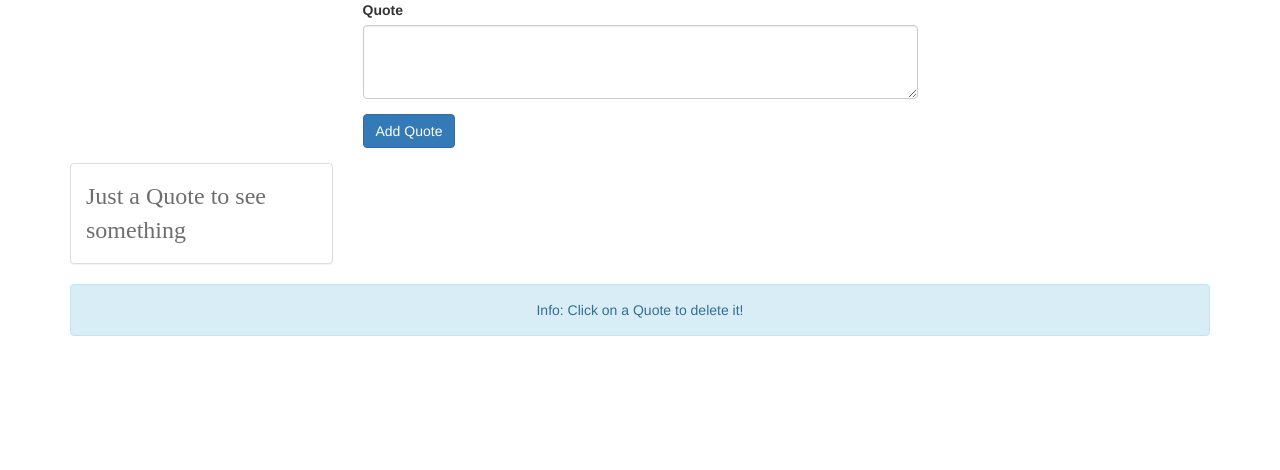
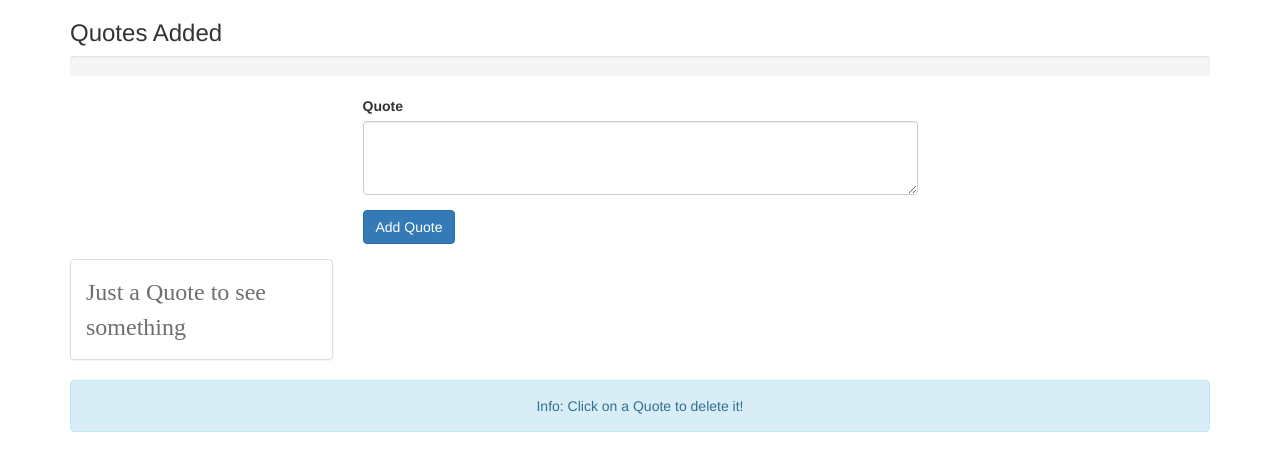
Before and after one commit to Sean0628/quote_app, a Vue app: page / in a window 1280 px wide. Shown: the top 470 px of the page. Built offline with nearby package versions, Linux system fonts and the light colour scheme; a web font is replaced by a local one.

Commit message:
add header component

```diff
--- a/src/App.vue
+++ b/src/App.vue
@@ -1,7 +1,8 @@
 <template>
   <div class="container">
+    <app-header></app-header>
     <app-new-quote @quoteAdded='newQuote'></app-new-quote>
-    <app-quote-grid :quotes='quotes'></app-quote-grid>
+    <app-quote-grid :quotes='quotes' @quoteDeleted='deleteQuote'></app-quote-grid>
     <div class="row">
       <div class="col-sm-12 text-center">
         <div class="alert alert-info">Info: Click on a Quote to delete it!</div>
@@ -13,6 +14,7 @@
 <script>
   import QuoteGrid from './components/QuoteGrid.vue';
   import NewQuote from './components/NewQuote.vue';
+  import Header from './components/Header.vue';
 
   export default {
     data: function() {
@@ -26,11 +28,15 @@
     methods: {
       newQuote(quote) {
         this.quotes.push(quote);
+      },
+      deleteQuote(index) {
+        this.quotes.splice(index, 1);
       }
     },
     components: {
       appQuoteGrid: QuoteGrid,
-      appNewQuote: NewQuote
+      appNewQuote: NewQuote,
+      appHeader: Header
     }
   }
 
--- /dev/null
+++ b/src/components/Header.vue
@@ -0,0 +1,21 @@
+<template>
+  <div class='row'>
+    <div class="col-sm-12">
+      <h3>Quotes Added</h3>
+      <div class="progress">
+        <div class='progress'>
+          <div class="progress-bar" role='progressbar' aria-valuenow='60' aria-valuemin='0' aria-valuemax='100'
+               :style="{width: (quoteCount / maxCounts) * 100 + '%'}">
+            {{ quoteCount }} / {{ maxQuotes }}
+          </div>
+        </div>
+      </div>
+    </div>
+  </div>
+</template>
+
+<script>
+  export default {
+    props: ['quoteCount', 'maxQuotes']
+  }
+</script>
--- a/src/components/QuoteGrid.vue
+++ b/src/components/QuoteGrid.vue
@@ -1,6 +1,6 @@
 <template>
   <div class="row">
-    <app-quote v-for='quote in quotes'>{{ quote }}</app-quote>
+    <app-quote v-for='(quote, index) in quotes' @click.native='deleteQuote(index)'>{{ quote }}</app-quote>
   </div>
 </template>
 
@@ -11,6 +11,11 @@
     props: ['quotes'],
     components: {
       appQuote: Quote
+    },
+    methods: {
+      deleteQuote(index) {
+        this.$emit('quoteDeleted', index);
+      }
     }
   }
 </script>
```
